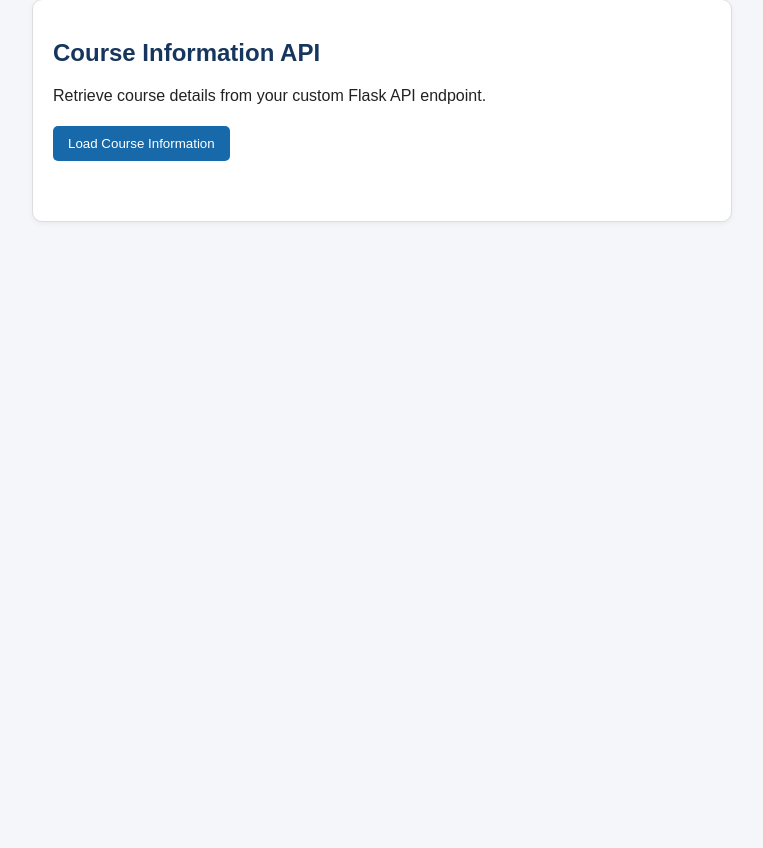
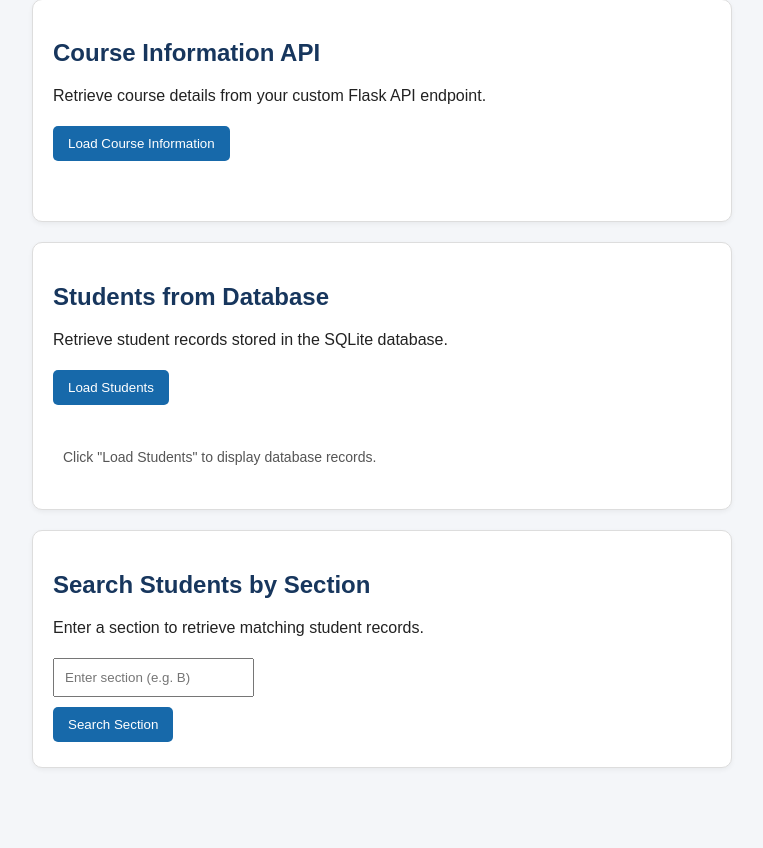
Before and after one commit to paclibarjosil/paclibarjosilp, a Flask app: page / in a window 1280 px wide. Shown: the part 660-1508 px from the top of the page, without its empty margins (258-1021 px from the left). Before the commit the page ends 882 px from the top, so only its background shows below. Run offline with Flask 3, Linux system fonts and the light colour scheme.

Commit message:
Integrate SQlite database Flask API

```diff
--- a/app.py
+++ b/app.py
@@ -1,17 +1,23 @@
-
+import sqlite3
 from flask import Flask, jsonify, request, render_template
 
 app = Flask(__name__)
 
-
-# Home page - Web Interface
-@app.route('/')
-def home():
-    return render_template('index.html')
+# SQLite Database Connection
+def get_db_connection():
+    conn = sqlite3.connect("students.db")
+    conn.row_factory = sqlite3.Row
+    return conn
 
 
-# Student Information API
-@app.route('/student')
+# Home Page - Web Interface
+@app.route("/")
+def home():
+    return render_template("index.html")
+
+
+# Existing Student Information API
+@app.route("/student")
 def get_student():
     return jsonify({
         "student_id": "24-00228",
@@ -23,17 +29,17 @@ def get_student():
 
 
 # Greeting API
-@app.route('/hello')
+@app.route("/hello")
 def say_hello():
-    name = request.args.get('name', 'Student')
+    name = request.args.get("name", "Student")
 
     return jsonify({
         "message": f"Hello, {name}!"
     })
 
 
-# Custom API Endpoint - Course Information
-@app.route('/course')
+# Existing Course Information API
+@app.route("/course")
 def get_course():
     return jsonify({
         "course_code": "IT 3120",
@@ -44,6 +50,55 @@ def get_course():
     })
 
 
+# Activity 7 - Get All Students from SQLite
+@app.route("/students")
+def get_students():
+    conn = get_db_connection()
+
+    students = conn.execute(
+        "SELECT * FROM students"
+    ).fetchall()
+
+    conn.close()
+
+    return jsonify([dict(student) for student in students])
+
+
+# Activity 7 - Get One Student by Database ID
+@app.route("/students/<int:id>")
+def get_student_by_id(id):
+    conn = get_db_connection()
+
+    student = conn.execute(
+        "SELECT * FROM students WHERE id = ?",
+        (id,)
+    ).fetchone()
+
+    conn.close()
+
+    if student is None:
+        return jsonify({
+            "error": "Student not found"
+        }), 404
+
+    return jsonify(dict(student))
+
+
+# Additional Task - Get Students by Section
+@app.route("/students/section/<section>")
+def get_students_by_section(section):
+    conn = get_db_connection()
+
+    students = conn.execute(
+        "SELECT * FROM students WHERE section = ?",
+        (section,)
+    ).fetchall()
+
+    conn.close()
+
+    return jsonify([dict(student) for student in students])
+
+
 # Run Flask Application
-if __name__ == '__main__':
-    app.run(host='0.0.0.0', port=5000, debug=True)
+if __name__ == "__main__":
+    app.run(host="0.0.0.0", port=5000, debug=True)
--- a/templates/index.html
+++ b/templates/index.html
@@ -49,10 +49,23 @@
             max-width: 90%;
         }
 
-        #result, #greeting, #courseResult {
+        #result, #greeting, #courseResult, #studentList {
             margin-top: 15px;
             padding: 10px;
             overflow-wrap: anywhere;
+        }
+
+        .student-record {
+            padding: 12px;
+            margin: 10px 0;
+            background: #f4f6f9;
+            border-left: 4px solid #1769aa;
+            border-radius: 5px;
+        }
+
+        .status {
+            color: #555;
+            font-size: 14px;
         }
     </style>
 </head>
@@ -61,14 +74,14 @@
     <h1>Student API Interface</h1>
     <p>Welcome! Use the buttons below to retrieve information from your Flask API.</p>
 
-    <!-- Student Information -->
+    <!-- Existing Student Information API -->
     <div class="card">
         <h2>Student Information</h2>
         <button onclick="loadStudent()">Load Student Information</button>
         <div id="result"></div>
     </div>
 
-    <!-- Greeting API -->
+    <!-- Existing Greeting API -->
     <div class="card">
         <h2>Greeting API</h2>
         <input
@@ -81,7 +94,7 @@
         <p id="greeting"></p>
     </div>
 
-    <!-- Custom Course API -->
+    <!-- Existing Course Information API -->
     <div class="card">
         <h2>Course Information API</h2>
         <p>Retrieve course details from your custom Flask API endpoint.</p>
@@ -89,8 +102,43 @@
         <div id="courseResult"></div>
     </div>
 
+    <!-- Activity 7: SQLite Database -->
+    <div class="card">
+        <h2>Students from Database</h2>
+        <p>
+            Retrieve student records stored in the SQLite database.
+        </p>
+
+        <button onclick="loadStudents()">Load Students</button>
+
+        <div id="studentList" aria-live="polite">
+            <p class="status">
+                Click "Load Students" to display database records.
+            </p>
+        </div>
+    </div>
+
+    <!-- Additional Task: Search by Section -->
+    <div class="card">
+        <h2>Search Students by Section</h2>
+        <p>Enter a section to retrieve matching student records.</p>
+
+        <input
+            type="text"
+            id="sectionInput"
+            placeholder="Enter section (e.g. B)"
+        >
+        <br>
+
+        <button onclick="loadStudentsBySection()">
+            Search Section
+        </button>
+
+        <div id="sectionResults" aria-live="polite"></div>
+    </div>
+
     <script>
-        // Student Information API
+        // Existing Student Information API
         function loadStudent() {
             fetch('/student')
                 .then(response => {
@@ -100,24 +148,37 @@
                     return response.json();
                 })
                 .then(data => {
-                    document.getElementById('result').innerHTML =
-                        '<p><b>Student ID:</b> ' + data.student_id + '</p>' +
-                        '<p><b>Name:</b> ' + data.name + '</p>' +
-                        '<p><b>Program:</b> ' + data.program + '</p>' +
-                        '<p><b>Year:</b> ' + data.year + '</p>' +
-                        '<p><b>Section:</b> ' + data.section + '</p>';
+                    const result = document.getElementById('result');
+                    result.replaceChildren();
+
+                    const fields = [
+                        ['Student ID', data.student_id],
+                        ['Name', data.name],
+                        ['Program', data.program],
+                        ['Year', data.year],
+                        ['Section', data.section]
+                    ];
+
+                    fields.forEach(([label, value]) => {
+                        const p = document.createElement('p');
+                        const b = document.createElement('b');
+                        b.textContent = label + ': ';
+                        p.append(b, document.createTextNode(value));
+                        result.appendChild(p);
+                    });
                 })
-                .catch(error => {
-                    document.getElementById('result').innerText =
+                .catch(() => {
+                    document.getElementById('result').textContent =
                         'Unable to retrieve student data.';
                 });
         }
 
-        // Greeting API
+        // Existing Greeting API
         function sayHello() {
             const name = document.getElementById('nameInput').value.trim();
+            const queryName = name || 'Student';
 
-            fetch('/hello?name=' + encodeURIComponent(name))
+            fetch('/hello?name=' + encodeURIComponent(queryName))
                 .then(response => {
                     if (!response.ok) {
                         throw new Error('Request failed');
@@ -125,15 +186,16 @@
                     return response.json();
                 })
                 .then(data => {
-                    document.getElementById('greeting').innerText = data.message;
+                    document.getElementById('greeting').textContent =
+                        data.message;
                 })
-                .catch(error => {
-                    document.getElementById('greeting').innerText =
+                .catch(() => {
+                    document.getElementById('greeting').textContent =
                         'Unable to retrieve greeting.';
                 });
         }
 
-        // Custom Course Information API
+        // Existing Course Information API
         function loadCourse() {
             fetch('/course')
                 .then(response => {
@@ -143,16 +205,121 @@
                     return response.json();
                 })
                 .then(data => {
-                    document.getElementById('courseResult').innerHTML =
-                        '<p><b>Course Code:</b> ' + data.course_code + '</p>' +
-                        '<p><b>Course Title:</b> ' + data.course_title + '</p>' +
-                        '<p><b>Instructor:</b> ' + data.instructor + '</p>' +
-                        '<p><b>Semester:</b> ' + data.semester + '</p>' +
-                        '<p><b>Academic Year:</b> ' + data.academic_year + '</p>';
+                    const result = document.getElementById('courseResult');
+                    result.replaceChildren();
+
+                    const fields = [
+                        ['Course Code', data.course_code],
+                        ['Course Title', data.course_title],
+                        ['Instructor', data.instructor],
+                        ['Semester', data.semester],
+                        ['Academic Year', data.academic_year]
+                    ];
+
+                    fields.forEach(([label, value]) => {
+                        const p = document.createElement('p');
+                        const b = document.createElement('b');
+                        b.textContent = label + ': ';
+                        p.append(b, document.createTextNode(value));
+                        result.appendChild(p);
+                    });
+                })
+                .catch(() => {
+                    document.getElementById('courseResult').textContent =
+                        'Unable to retrieve course information.';
+                });
+        }
+
+        // Activity 7: Load All Students from SQLite
+        function loadStudents() {
+            const list = document.getElementById('studentList');
+            list.textContent = 'Loading students...';
+
+            fetch('/students')
+                .then(response => {
+                    if (!response.ok) {
+                        throw new Error('Failed to load students');
+                    }
+                    return response.json();
+                })
+                .then(data => {
+                    list.replaceChildren();
+
+                    if (data.length === 0) {
+                        list.textContent = 'No student records found.';
+                        return;
+                    }
+
+                    data.forEach(student => {
+                        const record = document.createElement('div');
+                        record.className = 'student-record';
+
+                        const title = document.createElement('strong');
+                        title.textContent =
+                            student.student_id + ' - ' + student.name;
+
+                        const details = document.createElement('p');
+                        details.textContent =
+                            student.program +
+                            ' | Year ' + student.year +
+                            ' | Section ' + student.section;
+
+                        record.append(title, details);
+                        list.appendChild(record);
+                    });
                 })
                 .catch(error => {
-                    document.getElementById('courseResult').innerText =
-                        'Unable to retrieve course information.';
+                    list.textContent =
+                        'Unable to retrieve student records. Check your Flask server.';
+                    console.error(error);
+                });
+        }
+
+        // Activity 7 Additional Task: Search by Section
+        function loadStudentsBySection() {
+            const section = document.getElementById('sectionInput')
+                .value.trim();
+
+            const results = document.getElementById('sectionResults');
+
+            if (!section) {
+                results.textContent = 'Please enter a section.';
+                return;
+            }
+
+            results.textContent = 'Searching...';
+
+            fetch('/students/section/' + encodeURIComponent(section))
+                .then(response => {
+                    if (!response.ok) {
+                        throw new Error('Search failed');
+                    }
+                    return response.json();
+                })
+                .then(data => {
+                    results.replaceChildren();
+
+                    if (data.length === 0) {
+                        results.textContent =
+                            'No students found in section ' + section + '.';
+                        return;
+                    }
+
+                    data.forEach(student => {
+                        const p = document.createElement('p');
+                        p.textContent =
+                            student.student_id + ' - ' +
+                            student.name + ' | ' +
+                            student.program + ' | Year ' +
+                            student.year + ' | Section ' +
+                            student.section;
+
+                        results.appendChild(p);
+                    });
+                })
+                .catch(() => {
+                    results.textContent =
+                        'Unable to search students. Check your Flask server.';
                 });
         }
     </script>
```
Also changed, not shown: init_db.py (added, +36 -0 lines), students.db (added).
